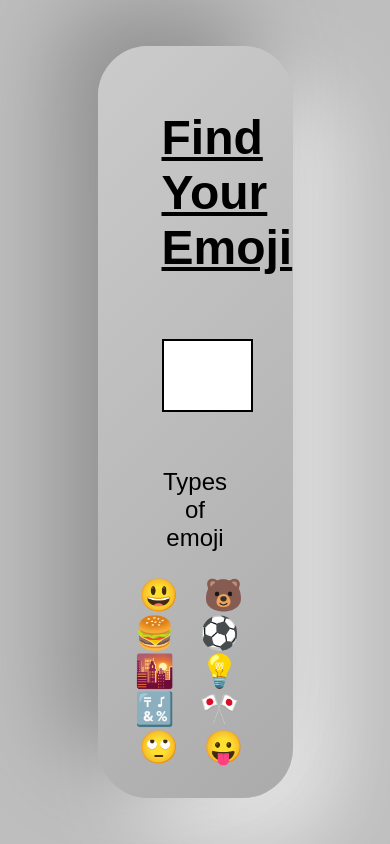
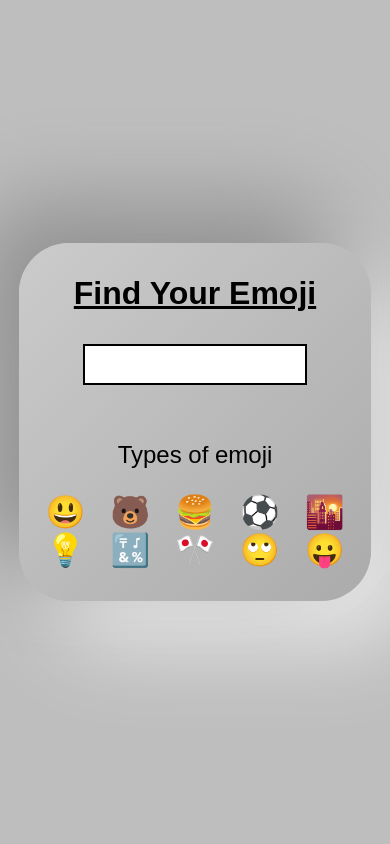
Before and after one commit to ravikumar1002/find-emoji, a React (Create React App) app: page / in a window 390 px wide. Built offline with nearby package versions, Linux system fonts and the light colour scheme.

Commit message:
fix -responsive

```diff
--- a/src/styles.css
+++ b/src/styles.css
@@ -47,3 +47,36 @@ h3 {
   align-items: center;
   background-color: #bebebe;
 }
+
+@media only screen and (max-width: 1100px) and (min-width: 700px) {
+  .App {
+    width: 78%;
+  }
+}
+
+@media only screen and (max-width: 705px) and (min-width: 570px) {
+  .App {
+    width: 95%;
+  }
+}
+
+@media only screen and (max-width: 575px) {
+  .App {
+    width: 95%;
+    padding: 2rem 1rem;
+    margin: 1.2rem;
+  }
+  h1 {
+    margin: auto;
+    font-size: 2.5rem;
+  }
+  input {
+    padding: 0;
+  }
+}
+
+@media only screen and (max-width: 420px) {
+  h1 {
+    font-size: 2rem;
+  }
+}
```
